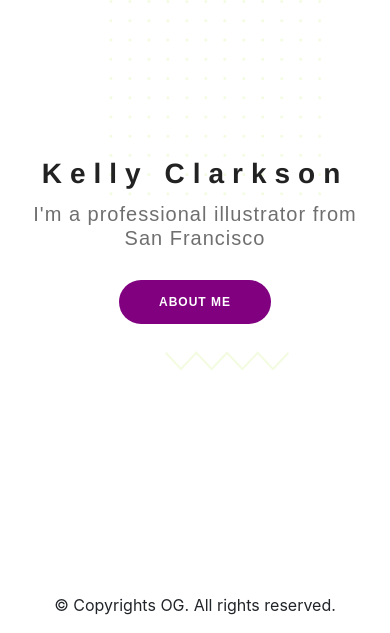
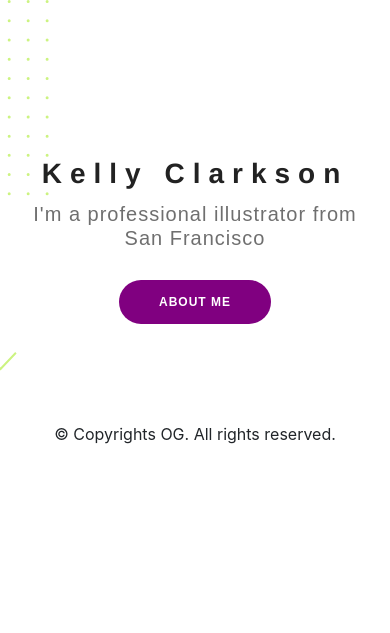
Before and after one commit to javaGhost1/resume, a Django app: page / in a window 390 px wide. Shown: the part 211-844 px from the top of the page. Run offline with Django 4.2, Linux system fonts and the light colour scheme; some libraries are stand-ins or nearby versions; some web fonts are replaced.

Commit message:
added requirements.txt

```diff
--- a/static/css/style.css
+++ b/static/css/style.css
@@ -85,8 +85,9 @@ a{
     flex-direction: column;
     align-items: center;
     justify-content: center;
+    /* background-position: center; */
+
     /* background-position-x: right;
-    background-position-y: top;
     background-attachment: fixed; */
     /* background-size: cover; */
     background-image: url("/static/img/name.svg");
@@ -217,7 +218,6 @@ a{
 }
 .section-title {
     font-family: "Raleway", sans-serif;
-
     height: 90vh;
     display: flex;
     flex-direction: column;
@@ -435,8 +435,8 @@ a{
   /* END OF CONTACT STYLE */
 /* FOOTER STYLE */
 footer{
-    position: absolute;
     width: 100%;
+    padding-bottom: 45px;
     bottom: 0;
     text-align: center;
 }
@@ -567,20 +567,13 @@ footer ul li{
         visibility: visible;
         margin-top: 70px;
     }
-    #hero::before {
-        content: "";
-        background: rgba(255, 255, 255, 0.8);
-        background-color: rgba(255, 255, 255, 0.8);
-        position: absolute;
-        bottom: 0;
-        top: 0;
-        left: 0;
-        right: 0;
-        opacity: 0.95;
-    }
+
     .container{
         width: 90vw;
         margin: auto;
+    }
+    #hero{
+        background-position: top;
     }
     #hero h1 {
         font-size: 28px;
@@ -595,6 +588,7 @@ footer ul li{
         letter-spacing: 1px;
     }
     #homepage{
+
         opacity: 1;
     }
     .section-title h4{
```
Also changed, not shown: requirements.txt (added, +10 -0 lines).
